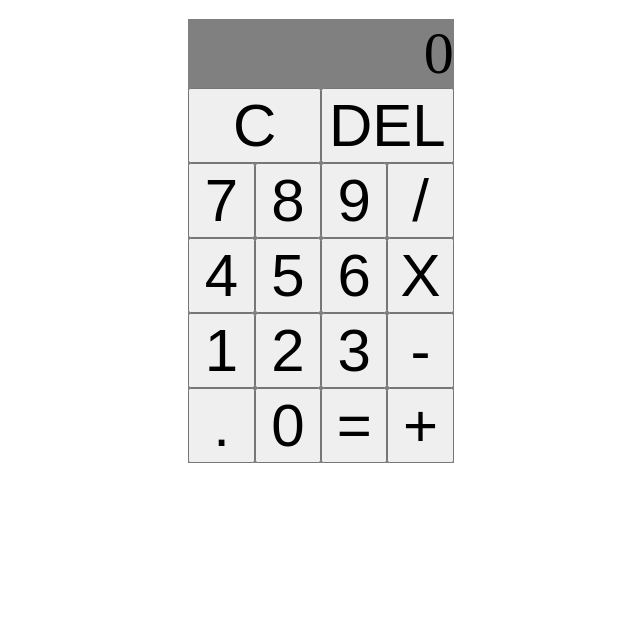
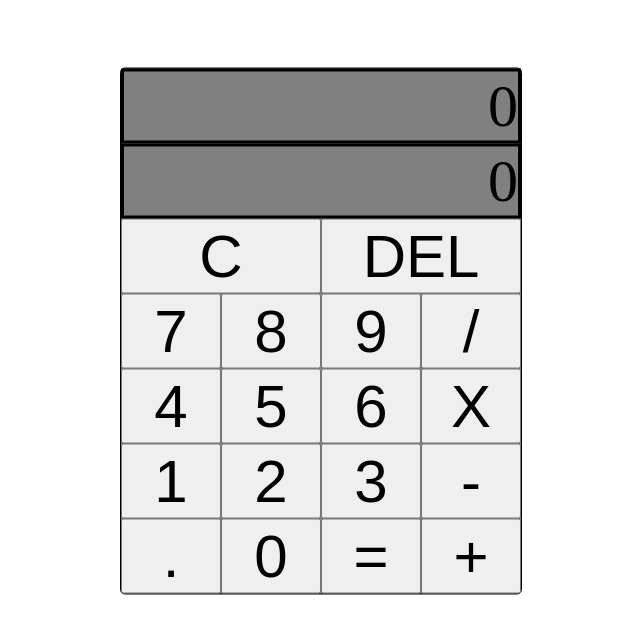
Before and after one commit to rusty-reebs/calculator, a plain HTML site: page index.html in a window 1280 px wide. Shown: the part 69-702 px from the top of the page, without its empty margins (319-959 px from the left). Drawn offline with Linux system fonts and the light colour scheme.

Commit message:
cleaned up code

```diff
--- a/index.html
+++ b/index.html
@@ -12,12 +12,11 @@
         <h1>Calculator</h1>
         <div class="maincalc">
             <div class="upperscreen">
+                <div class="digit">0</div>
             </div>
             <div class="lowerscreen">
-                <!-- <h3>4+4</h3> -->
-                <!-- <h3>8</h3> -->
+                <div class="digit">0</div>
             </div>
-
             <div class="bigbuttons">
                 <button id="clear">C</button>
                 <button id="delete">DEL</button>
--- a/script.js
+++ b/script.js
@@ -33,8 +33,6 @@ function operate (operator, num1, num2) {
         console.log (divide (num1, num2));
     }
     return answer;
-
-    // may need to put displaylower in here
 }
 
 // Functions to populate the display
@@ -46,26 +44,21 @@ function displayNum (userNumber) {
     newNum.classList.add("digit");
     newNum.textContent = userNumber;
     upperdisplay.appendChild(newNum);
+    let displayArray = [userNumber];
+    console.log (displayArray);
 }
 
 const lowerdisplay = document.querySelector(".lowerscreen");
 
-// function displayAnswer () {
-//     let answer = document.createElement("div");
-//     answer.classList.add("digit");
-//     answer.textContent = "0";
-//     lowerdisplay.appendChild(answer);
-// }
-
-// temp lowerdisplay answer
-
-let answer = document.createElement("div");
-answer.classList.add("digit");
-answer.textContent = "0";
-lowerdisplay.appendChild(answer);
+function displayAnswer (computedAnswer) {
+    let answer = document.createElement("div");
+    answer.classList.add("digit");
+    answer.textContent = computedAnswer;
+    lowerdisplay.appendChild(answer);
+}
 
 
-// Listeners for keypad buttons
+// Listeners for calculator buttons
 
 const zeroButton = document.getElementById("zero");
 zeroButton.addEventListener("click", function () {displayNum(0)});
--- a/styles.css
+++ b/styles.css
@@ -7,8 +7,14 @@ body {
 }
 
 .maincalc {
+    border: 1px solid black;
     background-color: gray;
-
+    border-radius: 5px;
+    position: absolute;
+    top: 50%;
+    left: 50%;
+    transform: translate(-50%, -50%);
+    width:400px;
 }
 
 
@@ -16,12 +22,14 @@ body {
     display: flex;
     flex-direction: row;
     justify-content: flex-end;
+    border-style: solid;
 }
 
 .lowerscreen {
     display: flex;
     flex-direction: row;
     justify-content: flex-end;
+    border-style: solid;
 }
 
 .digit {
```
